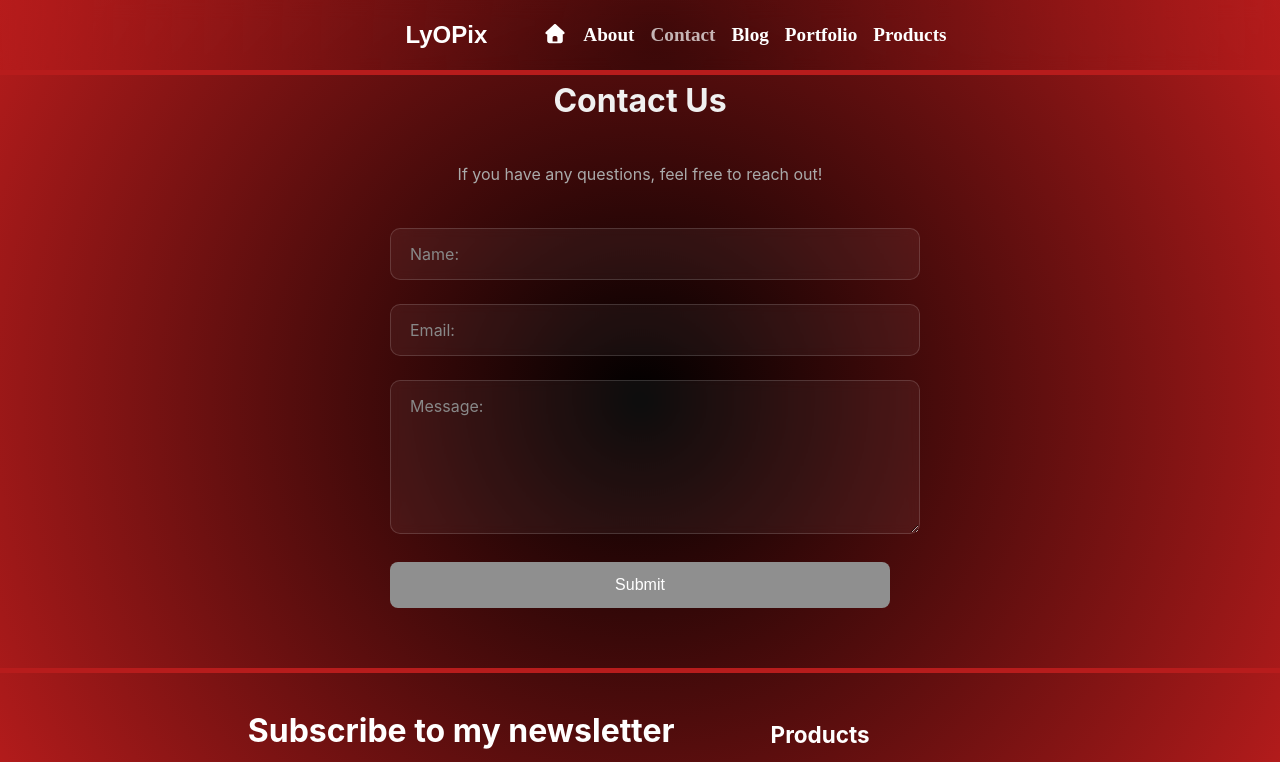
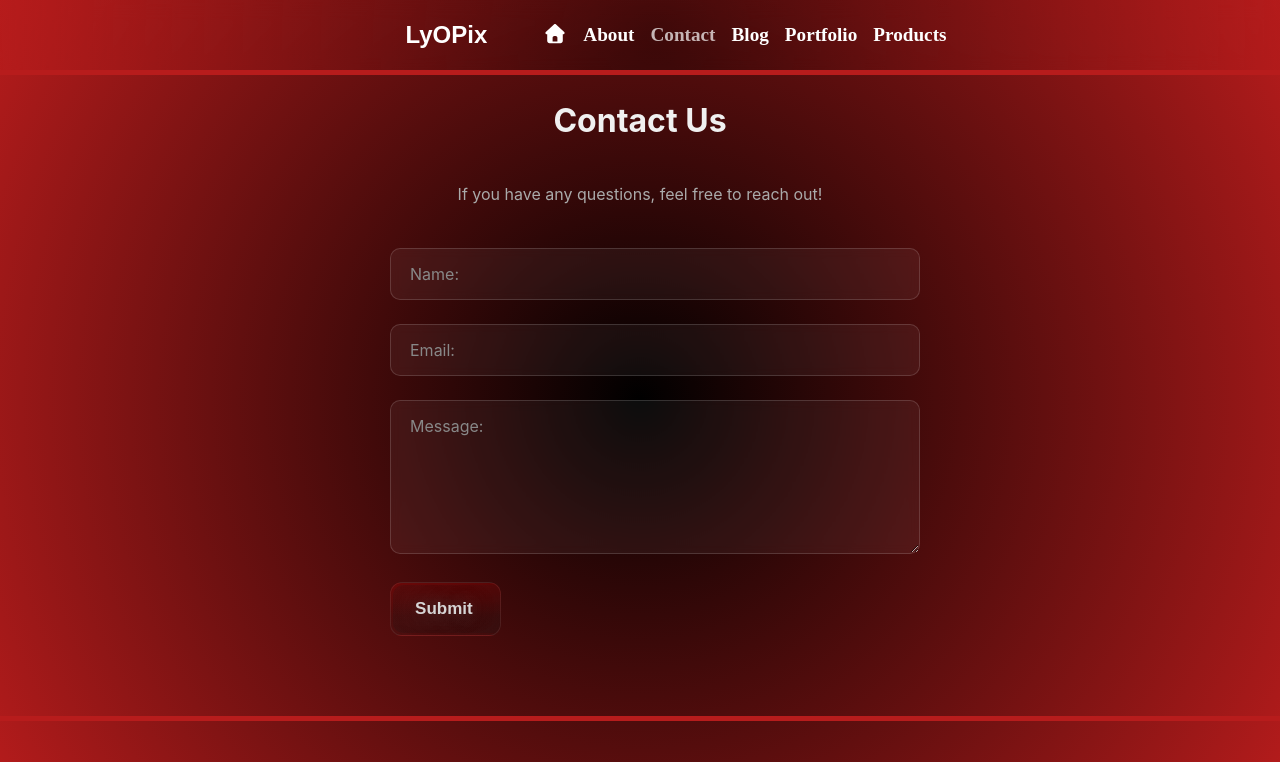
Before and after one commit to ly0plx/LyOPixSiteFrontend, a React (Vite) app: page /contact in a window 1280 px wide. Shown: the top 762 px of the page. Built offline with nearby package versions, Linux system fonts and the light colour scheme; a web font is replaced by a local one.

Commit message:
finish input component and add button component

```diff
--- /dev/null
+++ b/src/components/Button.jsx
@@ -0,0 +1,10 @@
+import "../styles/Button.css";
+
+export default function Button({ children, type = "button", ...rest }) {
+  return (
+    <button class="button" type={type} {...rest}>
+      <div class="button-overlay"></div>
+      <span>{children}</span>
+    </button>
+  );
+}
--- a/src/components/SocialLinks.jsx
+++ b/src/components/SocialLinks.jsx
@@ -11,7 +11,7 @@ export default function SingleInput() {
           <a href="https://discord.gg/EK89tgrmm2"><FontAwesomeIcon icon={faDiscord} /></a>
         </li>
         <li>
-          <a href="mailto:tanner.ordonez@gmail.com"><FontAwesomeIcon icon={faEnvelope} /></a>
+          <a href="mailto:me@lyopix.com"><FontAwesomeIcon icon={faEnvelope} /></a>
         </li>
         <li>
           <a href="https://github.com/ly0plx"><FontAwesomeIcon icon={faGithub} /></a>
--- /dev/null
+++ b/src/components/Textbox.jsx
@@ -0,0 +1,31 @@
+import '../styles/Textbox.css'
+
+export default function Textbox({ id, type = 'text', as, multiline, placeholder = '', value, onChange, ...rest }) {
+  // Determine whether to render an input or textarea
+  const wantTextarea = as === 'textarea' || multiline === true || type === 'textarea'
+  const isControlled = value !== undefined
+
+  return (
+    <div className="input-group">
+      {wantTextarea ? (
+        <textarea
+          id={id}
+          placeholder=" "
+          onChange={onChange}
+          {...rest}
+          {...(isControlled ? { value } : {})}
+        />
+      ) : (
+        <input
+          id={id}
+          type={type}
+          placeholder=" "
+          onChange={onChange}
+          {...rest}
+          {...(isControlled ? { value } : {})}
+        />
+      )}
+      <label htmlFor={id}>{placeholder}</label>
+    </div>
+  )
+}
--- a/src/pages/Contact.jsx
+++ b/src/pages/Contact.jsx
@@ -1,7 +1,24 @@
 import { Helmet } from "react-helmet-async";
+import { useState } from "react";
+import Textbox from "../components/Textbox";
+import Button from "../components/Button";
 import "../styles/Contact.css";
 
 export default function Contact() {
+  const [name, setName] = useState("");
+  const [email, setEmail] = useState("");
+  const [message, setMessage] = useState("");
+
+  function handleSubmit(e) {
+    e.preventDefault();
+    // Replace with real submit logic
+    console.log({ name, email, message });
+    // Clear the form
+    setName("");
+    setEmail("");
+    setMessage("");
+  }
+
   return (
     <div className="contact-container">
       <Helmet>
@@ -9,20 +26,11 @@ export default function Contact() {
       </Helmet>
       <h1>Contact Us</h1>
       <p>If you have any questions, feel free to reach out!</p>
-      <form action="">
-        <div className="input-group">
-          <input type="text" id="name" placeholder=" " />
-          <label htmlFor="name">Name:</label>
-        </div>
-        <div className="input-group">
-          <input type="email" id="email" placeholder=" " />
-          <label htmlFor="email">Email:</label>
-        </div>
-        <div className="input-group">
-          <textarea name="" id="message" placeholder=" "></textarea>
-          <label htmlFor="message">Message:</label>
-        </div>
-        <button type="submit">Submit</button>
+      <form onSubmit={handleSubmit}>
+        <Textbox id="name" placeholder="Name:" value={name} onChange={(e) => setName(e.target.value)} />
+        <Textbox id="email" type="email" placeholder="Email:" value={email} onChange={(e) => setEmail(e.target.value)} />
+        <Textbox id="message" as="textarea" placeholder="Message:" rows={6} value={message} onChange={(e) => setMessage(e.target.value)} />
+        <Button type="submit">Submit</Button>
       </form>
     </div>
   );
--- /dev/null
+++ b/src/styles/Button.css
@@ -0,0 +1,77 @@
+.button {
+  font-size: 17px;
+  border-radius: 12px;
+  /* semi-transparent background to show underlying content */
+  /* stronger glass: much more transparent so underlying content shows through */
+  background: linear-gradient(180deg, rgba(255, 0, 0, 0.16) 0%, rgba(36, 36, 36, 0.12) 66%, rgba(41, 41, 41, 0.14) 100%);
+  color: rgba(218, 218, 218, 0.98);
+  border: none;
+  padding: 2px;
+  font-weight: 700;
+  cursor: pointer;
+  position: relative;
+  overflow: hidden;
+  width: 111px;
+  /* frosted glass: stronger blur and slight saturation boost */
+  backdrop-filter: blur(12px) saturate(120%);
+  -webkit-backdrop-filter: blur(12px) saturate(120%);
+  /* slightly stronger border to define edges against varied backgrounds */
+  border: 1px solid rgba(255, 255, 255, 0.08);
+  transition: backdrop-filter 0.3s ease, -webkit-backdrop-filter 0.3s ease;
+}
+
+.button span {
+  border-radius: 10px;
+  padding: 0.8em 1.3em;
+  padding-right: 1.2em;
+  text-shadow: 0px 0px 20px #4b4b4b;
+  width: 100%;
+  display: flex;
+  align-items: center;
+  gap: 12px;
+  color: inherit;
+  transition: all 0.3s;
+  /* make inner span very transparent for near-glass effect */
+  background-color: rgba(29, 29, 29, 0.12);
+  background-image: radial-gradient(at 95% 89%, rgba(15, 15, 15, 0.12) 0px, transparent 50%), radial-gradient(at 0% 100%, rgba(17, 17, 17, 0.12) 0px, transparent 50%), radial-gradient(at 0% 0%, rgba(29, 29, 29, 0.12) 0px, transparent 50%);
+}
+
+.button:hover {
+  /* intensify the glass on hover slightly */
+  backdrop-filter: blur(14px) saturate(200%);
+  -webkit-backdrop-filter: blur(14px) saturate(130%);
+}
+
+.button:hover span {
+  background-color: rgba(26, 25, 25, 0.18);
+}
+
+.button-overlay {
+  position: absolute;
+  inset: 0;
+  pointer-events: none;
+  /* subtle texture overlay - keep low opacity so transparency shows */
+  background: repeating-conic-gradient(rgba(48, 47, 47, 0.07) 0.0000001%, rgba(51, 51, 51, 0.08) 0.000104%) 60% 60%/600% 600%;
+  filter: opacity(10%) contrast(105%);
+  -webkit-filter: opacity(10%) contrast(105%);
+  width: 100%;
+}
+
+/* subtle highlight at top-left for glass sheen */
+/* .button::before {
+  content: "";
+  position: absolute;
+  left: 8%;
+  top: 6%;
+  width: 60%;
+  height: 40%;
+  pointer-events: none;
+  background: linear-gradient(180deg, rgba(255,255,255,0.06), rgba(255,255,255,0.01));
+  transform: rotate(-8deg);
+  border-radius: 8px;
+} */
+
+.button svg {
+  width: 15px;
+  height: 15px;
+}
--- a/src/styles/Contact.css
+++ b/src/styles/Contact.css
@@ -5,7 +5,7 @@
 .contact-container {
   max-width: 500px;
   margin: 0 auto;
-  padding: 60px 20px;
+  padding: 80px 20px;
   display: flex;
   flex-direction: column;
   gap: 20px;
@@ -44,33 +44,6 @@
   min-height: 120px;
 }
 
-/* SUBMIT BUTTON */
-.contact-container button {
-  padding: 14px 20px;
-  font-size: 16px;
-  font-weight: 500;
-  border: none;
-  border-radius: 8px;
-  background: var(--border-focus);
-  color: #fff;
-  cursor: pointer;
-  transition:
-    background 0.25s ease,
-    transform 0.25s ease,
-    box-shadow 0.25s ease;
-}
-
-.contact-container button:hover {
-  background: #a0a0a0;
-  transform: translateY(-2px);
-  box-shadow: 0 4px 20px rgba(255, 255, 255, 0.1);
-}
-
-.contact-container button:active {
-  transform: scale(0.97);
-  box-shadow: none;
-}
-
 /* Responsive tweaks */
 @media (max-width: 600px) {
   .contact-container {
--- /dev/null
+++ b/src/styles/Textbox.css
@@ -0,0 +1,95 @@
+:root {
+  --bg: linear-gradient(to right, #8f8f8f, black, black, black, #8f8f8f);
+  --input-bg: rgba(255, 255, 255, 0.05);
+  --border: rgba(255, 255, 255, 0.15);
+  --border-focus: #8f8f8f;
+  --text: #f0f0f0;
+  --label: #888;
+}
+
+.input-group {
+  position: relative;
+  font-family: "Inter", system-ui, sans-serif;
+}
+
+/* Shared styling for input + textarea */
+.input-group input,
+.input-group textarea {
+  width: 100%;
+  padding: 16px 14px;
+  font-size: 16px;
+  color: var(--text);
+  background: var(--input-bg);
+  backdrop-filter: blur(6px);
+  border: 1.5px solid var(--border);
+  border-radius: 10px;
+  outline: none;
+  transition: border-color 0.3s ease, box-shadow 0.3s ease, background 0.3s ease;
+}
+
+.input-group textarea {
+  min-height: 100px;
+  resize: vertical;
+}
+
+.input-group input:focus,
+.input-group textarea:focus {
+  border-color: var(--border-focus);
+  background: rgba(255, 255, 255, 0.08);
+}
+
+.input-group label {
+  position: absolute;
+  left: 14px;
+  color: var(--label);
+  padding: 0 6px;
+  pointer-events: none;
+  font-size: 16px;
+  transition: top 0.3s ease, font-size 0.3s ease, transform 0.3s ease,
+    color 0.3s ease;
+}
+
+/* INPUT: centered label by default */
+.input-group input + label {
+  top: 50%;
+  transform: translateY(-50%);
+}
+
+/* TEXTAREA: label at the top */
+.input-group textarea + label {
+  top: 16px;
+  transform: none;
+}
+
+/* Floating label — shared for input & textarea */
+.input-group input:focus + label,
+.input-group input:not(:placeholder-shown) + label,
+.input-group textarea:focus + label,
+.input-group textarea:not(:placeholder-shown) + label {
+  top: 0;
+  transform: translateY(-50%) scale(0.85);
+  font-size: 13px;
+  color: var(--border-focus);
+}
+
+/* Cutout effect */
+.input-group label::before {
+  content: "";
+  position: absolute;
+  top: 50%;
+  left: -6px;
+  right: -6px;
+  height: 1.5px;
+  background: var(--bg);
+  transform: translateY(-50%) scaleX(0);
+  transform-origin: center;
+  transition: transform 0.3s ease;
+  z-index: -1;
+}
+
+.input-group input:focus + label::before,
+.input-group input:not(:placeholder-shown) + label::before,
+.input-group textarea:focus + label::before,
+.input-group textarea:not(:placeholder-shown) + label::before {
+  transform: translateY(-50%) scaleX(1);
+}
--- a/src/styles/global.css
+++ b/src/styles/global.css
@@ -72,105 +72,3 @@ hr {
   -webkit-user-select: none; /* for Safari */
   -ms-user-select: none; /* for old IE/Edge */
 }
-
-:root {
-  --bg: linear-gradient(to right, #8f8f8f, rgba(0, 0, 0, 1), #8f8f8f);
-  --input-bg: rgba(255, 255, 255, 0.05);
-  --border: rgba(255, 255, 255, 0.15);
-  --border-focus: #8f8f8f;
-  --text: #f0f0f0;
-  --label: #888;
-}
-
-.input-group {
-  position: relative;
-  font-family: "Inter", system-ui, sans-serif;
-}
-
-/* Shared styling for input + textarea */
-.input-group input,
-.input-group textarea {
-  width: 100%;
-  padding: 16px 14px;
-  font-size: 16px;
-  color: var(--text);
-  background: var(--input-bg);
-  backdrop-filter: blur(6px);
-  border: 1.5px solid var(--border);
-  border-radius: 10px;
-  outline: none;
-  transition:
-    border-color 0.3s ease,
-    box-shadow 0.3s ease,
-    background 0.3s ease;
-}
-
-.input-group textarea {
-  min-height: 100px;
-  resize: vertical;
-}
-
-.input-group input:focus,
-.input-group textarea:focus {
-  border-color: var(--border-focus);
-  background: rgba(255, 255, 255, 0.08);
-}
-
-.input-group label {
-  position: absolute;
-  left: 14px;
-  color: var(--label);
-  padding: 0 6px;
-  pointer-events: none;
-  font-size: 16px;
-  transition:
-    top 0.3s ease,
-    font-size 0.3s ease,
-    transform 0.3s ease,
-    color 0.3s ease;
-}
-
-/* INPUT: centered label by default */
-.input-group input + label {
-  top: 50%;
-  transform: translateY(-50%);
-}
-
-/* TEXTAREA: label at the top */
-.input-group textarea + label {
-  top: 16px;
-  transform: none;
-}
-
-/* Floating label — shared for input & textarea */
-.input-group input:focus + label,
-.input-group input:not(:placeholder-shown) + label,
-.input-group textarea:focus + label,
-.input-group textarea:not(:placeholder-shown) + label {
-  top: 0;
-  transform: translateY(-50%) scale(0.85);
-  font-size: 13px;
-  color: var(--border-focus);
-}
-
-/* Cutout effect */
-.input-group label::before {
-  content: "";
-  position: absolute;
-  top: 50%;
-  left: -6px;
-  right: -6px;
-  height: 1.5px;
-  background: var(--bg);
-  transform: translateY(-50%) scaleX(0);
-  transform-origin: center;
-  transition: transform 0.3s ease;
-  z-index: -1;
-}
-
-.input-group input:focus + label::before,
-.input-group input:not(:placeholder-shown) + label::before,
-.input-group textarea:focus + label::before,
-.input-group textarea:not(:placeholder-shown) + label::before {
-  transform: translateY(-50%) scaleX(1);
-}
```
